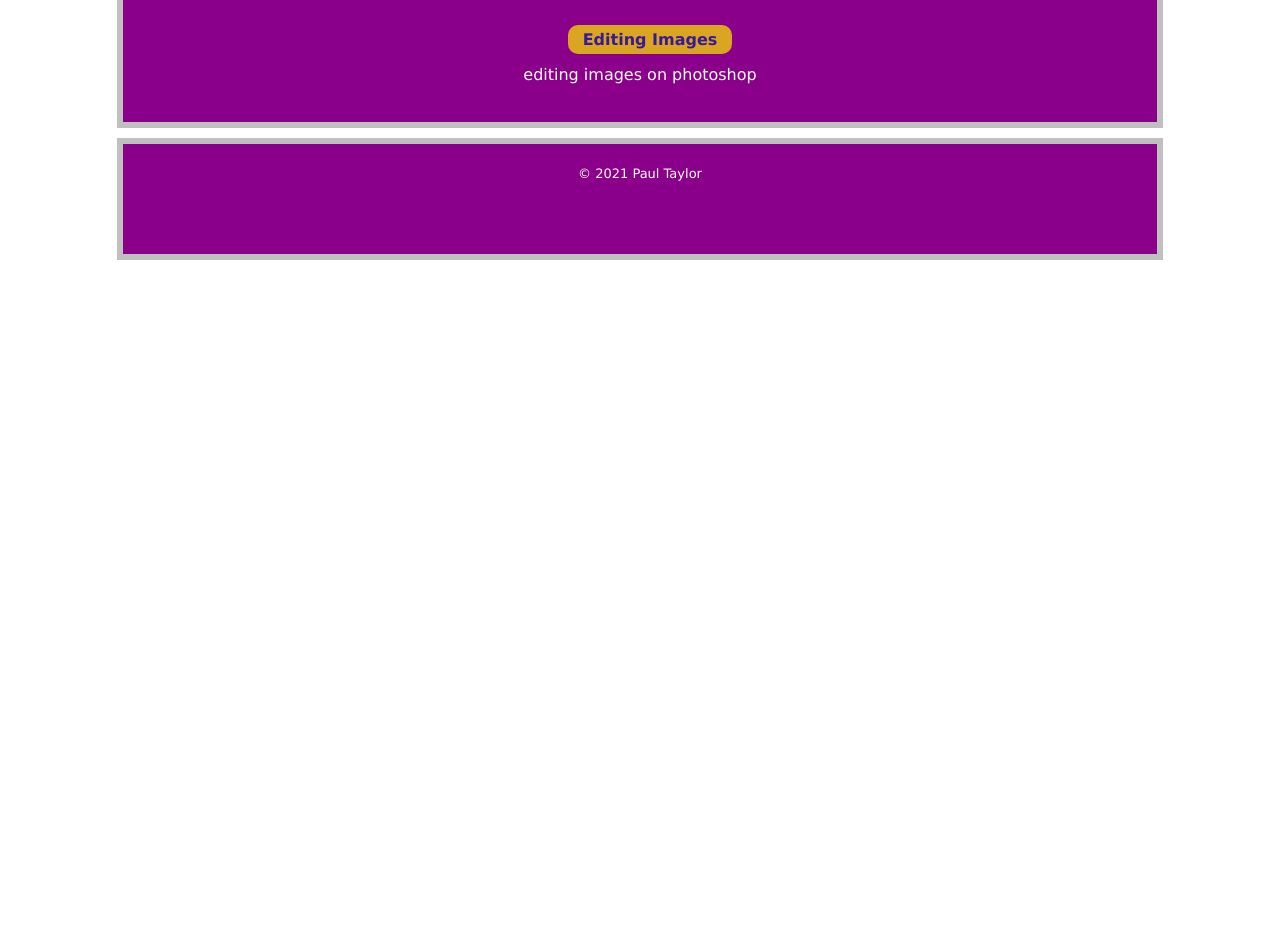
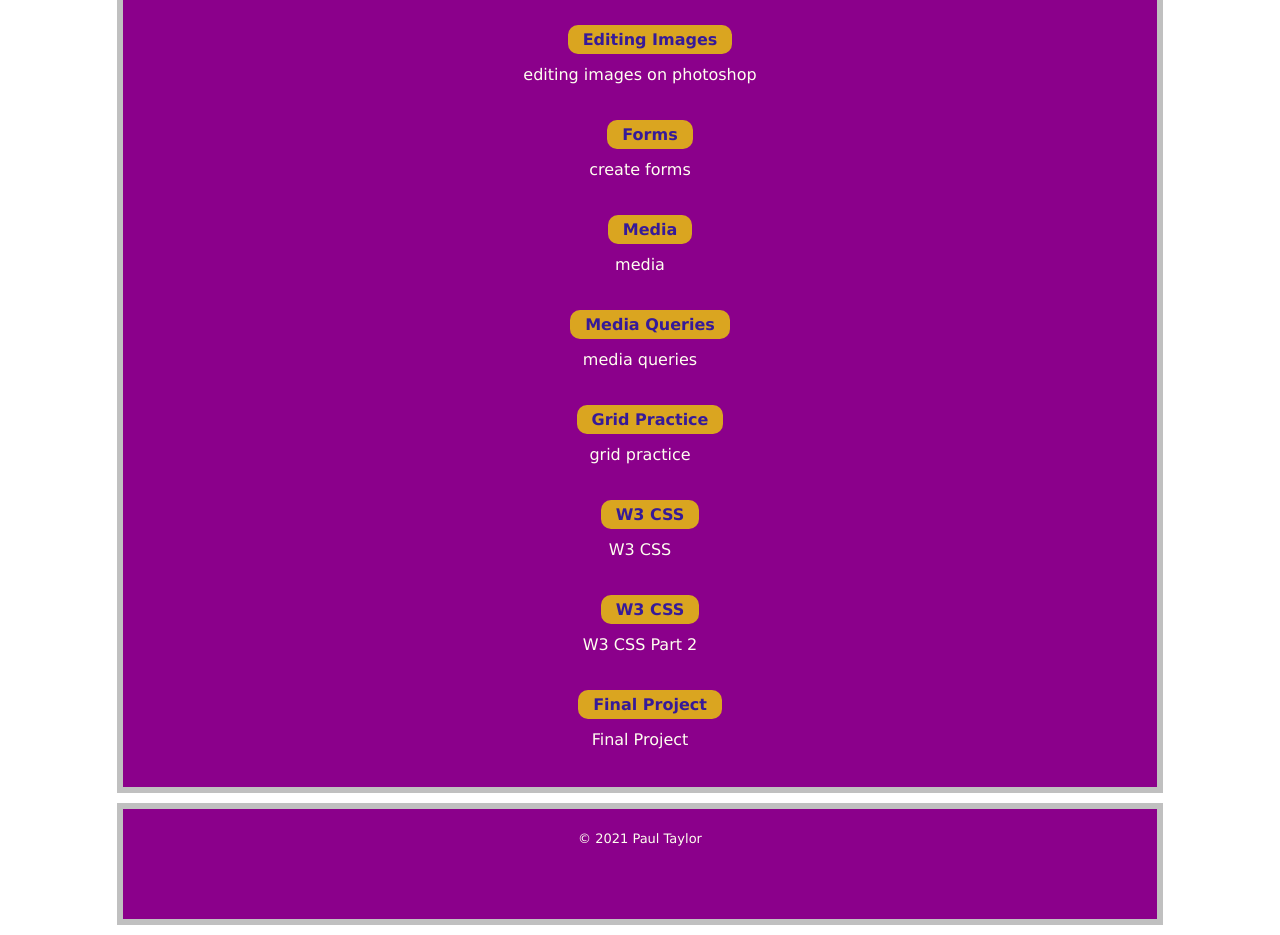
Before and after one commit to taylorpad32/web105-sp001, a plain HTML site: page index.html in a window 1280 px wide. Shown: the part 1491-2426 px from the top of the page. Before the commit the page ends 1761 px from the top, so only its background shows below. Drawn offline with Linux system fonts and the light colour scheme.

Commit message:
Add files via upload

```diff
--- a/index.html
+++ b/index.html
@@ -39,10 +39,26 @@
             <dd>creating a template</dd>
             <dt><a href="advanced-CSS/index.html">Advanced-CSS</a></dt>
             <dd>creating advanced CSS</dd>
-            <dt><a href="resume/index.html">Resume</a></dt>
+            <dt><a href="resume-fix/index.html">Resume</a></dt>
             <dd>resume</dd>
             <dt><a href="editing-images/index.html">Editing Images</a></dt>
             <dd>editing images on photoshop</dd>
+            <dt><a href="forms/index.html">Forms</a></dt>
+            <dd>create forms</dd>
+            <dt><a href="media/index.html">Media</a></dt>
+            <dd>media</dd>
+            <dt><a href="media-queries/index.html">Media Queries</a></dt>
+            <dd>media queries</dd>
+            <dt><a href="grid-practice/">Grid Practice</a></dt>
+            <dd>grid practice</dd>
+            <dt><a href="w3css/">W3 CSS</a></dt>
+            <dd>W3 CSS</dd>
+            <dt><a href="w3css/index.html">W3 CSS</a></dt>
+            <dd>W3 CSS Part 2</dd>
+            <dt><a href="final-project/index.html">Final Project</a></dt>
+            <dd>Final Project</dd>
+
+
         </dl>
     </main>
     <footer class = "container">
```
